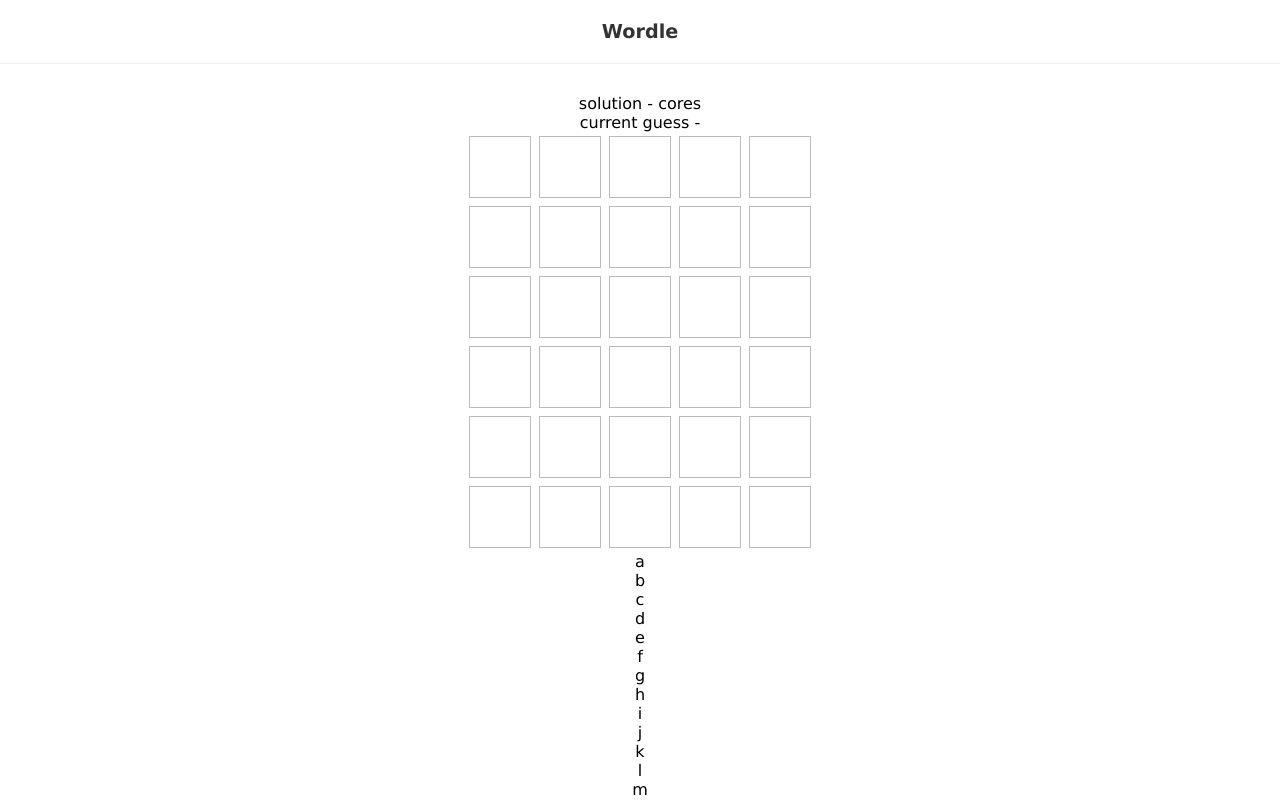
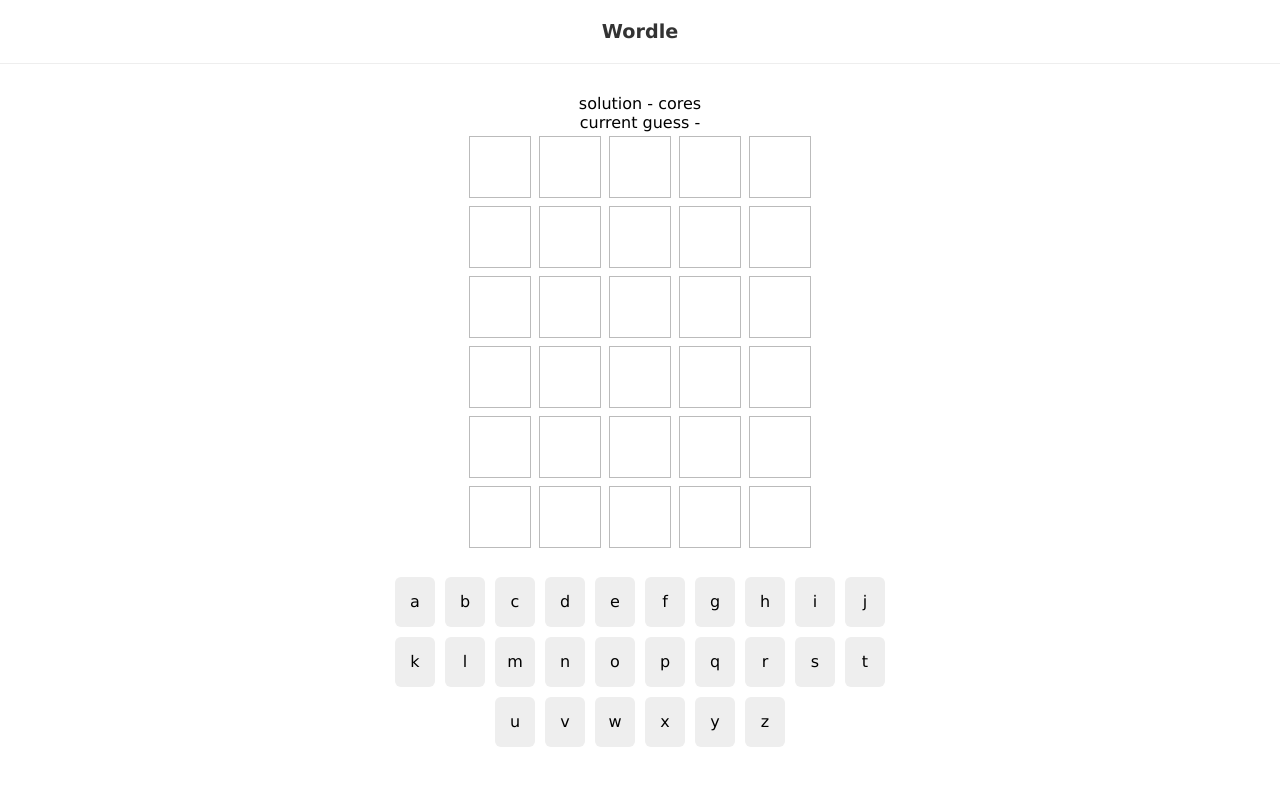
Before and after one commit to BSlaven/Wordle_clone, a React (Vite) app: page / in a window 1280 px wide. Shown: the top 800 px of the page. Built offline with nearby package versions, Linux system fonts and the light colour scheme; data requests are answered from the project's data file.

Commit message:
add styling for keypad

```diff
--- a/src/index.css
+++ b/src/index.css
@@ -68,6 +68,21 @@
   animation: bounce 0.2s ease-in-out forwards;
 }
 
+.keypad {
+  max-width: 500px;
+  margin: 20px auto;
+}
+
+.keypad > div {
+  margin: 5px;
+  width: 40px;
+  height: 50px;
+  background: #eee;
+  display: inline-block;
+  border-radius: 6px;
+  line-height: 50px;
+}
+
 /* animations */
 @keyframes flip {
   0% {
```
